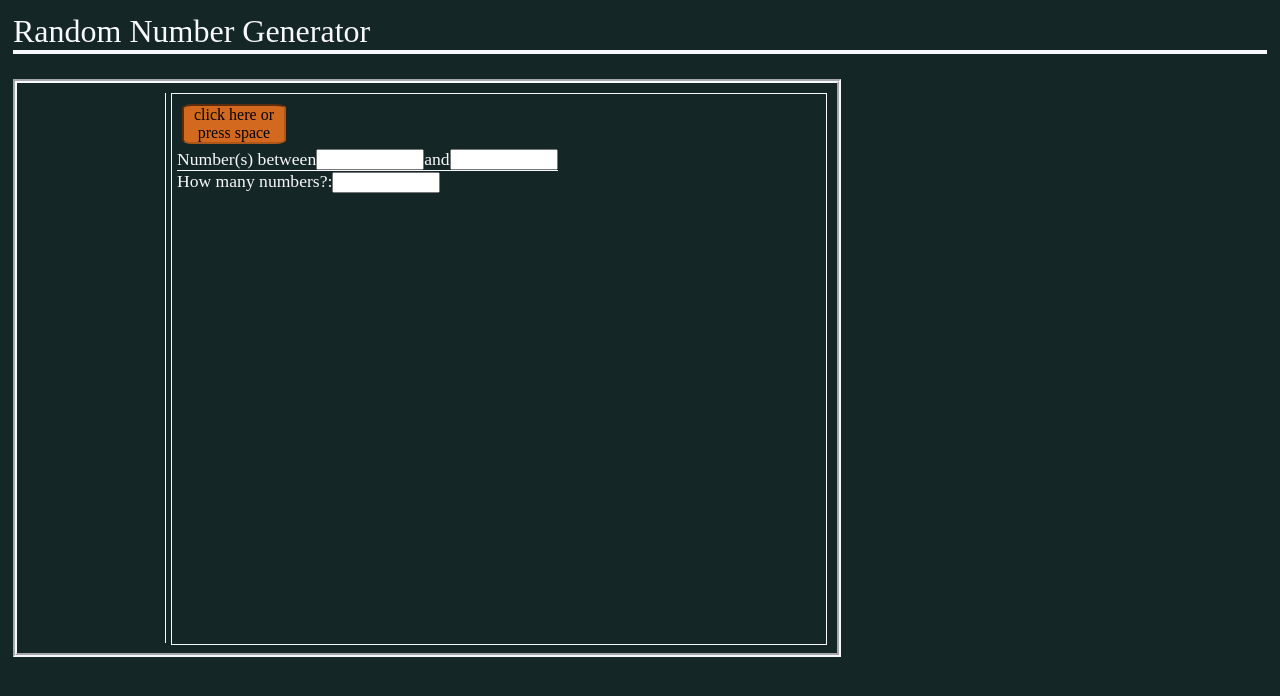
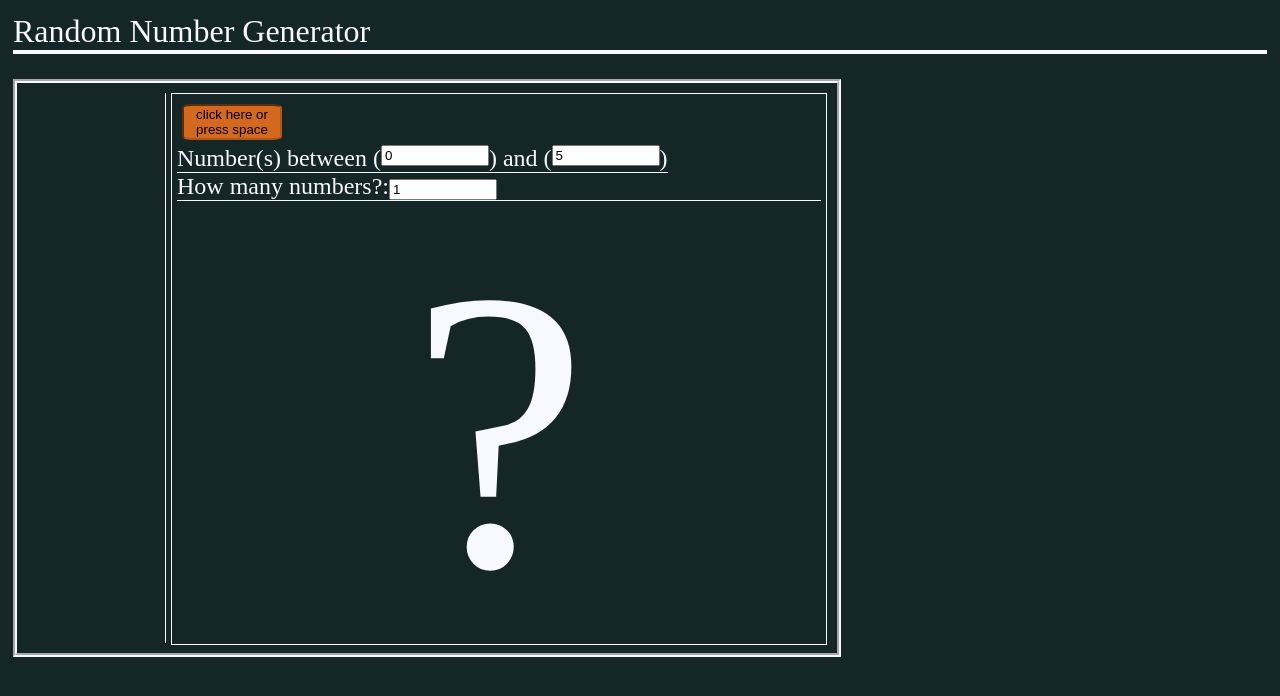
Before and after one commit to SpecTrail5/scrapIdeas, a plain HTML site: page RNG/RNG.html in a window 1280 px wide. Drawn offline with nearby package versions, Linux system fonts and the light colour scheme.

Commit message:
save RNG

```diff
--- a/RNG/RNG.css
+++ b/RNG/RNG.css
@@ -45,7 +45,7 @@ main {
     width: fit-content;
     height: fit-content;
     color: ghostwhite;
-    font-size: 110%;
+    font-size: 150%;
     display: flex;
 }
 #between-num1{
@@ -59,7 +59,18 @@ main {
 
 #num-number{
     color: ghostwhite;
-    font-size: 110%;
+    font-size: 150%;
+
+}
+#num-number-V{
+    width: 100px;
+    height: fit-content;
+}
+#num{
+    border-top: 1px ghostwhite ridge;
+    color: ghostwhite;
+    font-size: 2500%;
+    text-align: center;
 }
 
 #side-bar {
--- a/RNG/RNG.html
+++ b/RNG/RNG.html
@@ -24,19 +24,19 @@
         </div>
 
         <div id="main-content">
-            <div id="button">click here or press space</div>
+            <button id="button">click here or press space</button>
             <div id="between-num">
                 Number(s) between
-                <input type="number" name="between-num1" id="between-num1">
+                 (<input type="number" name="between-num1" id="between-num1" value="0" min="0">)
                 and
-                <input type="number" name="between-num2" id="between-num2">
+                 (<input type="number" name="between-num2" id="between-num2" value="5" min="1">)
 
             </div>
             <div id="num-number">
-                How many numbers?:<input type="number" name="between-num1" id="between-num1">
+                How many numbers?:<input type="number" name="num-number-V" id="num-number-V" value="1" min="1">
             </div>
             <div id="num">
-
+                ?
             </div>
 
         </div>
--- a/RNG/RNG.js
+++ b/RNG/RNG.js
@@ -0,0 +1,19 @@
+$(document).ready(runProgram)
+
+function runProgram(){
+    const FRAME_RATE = 60;
+  const FRAMES_PER_SECOND_INTERVAL = 1000 / FRAME_RATE;
+
+  var num = []
+
+  var num_of_num = $('#num-number').content()
+
+  var between_num1 = $('#between-num1')
+  let interval = setInterval(newFrame, FRAMES_PER_SECOND_INTERVAL);
+
+  function newFrame(){
+    $("#num").text(5)
+  }
+
+
+}
```
